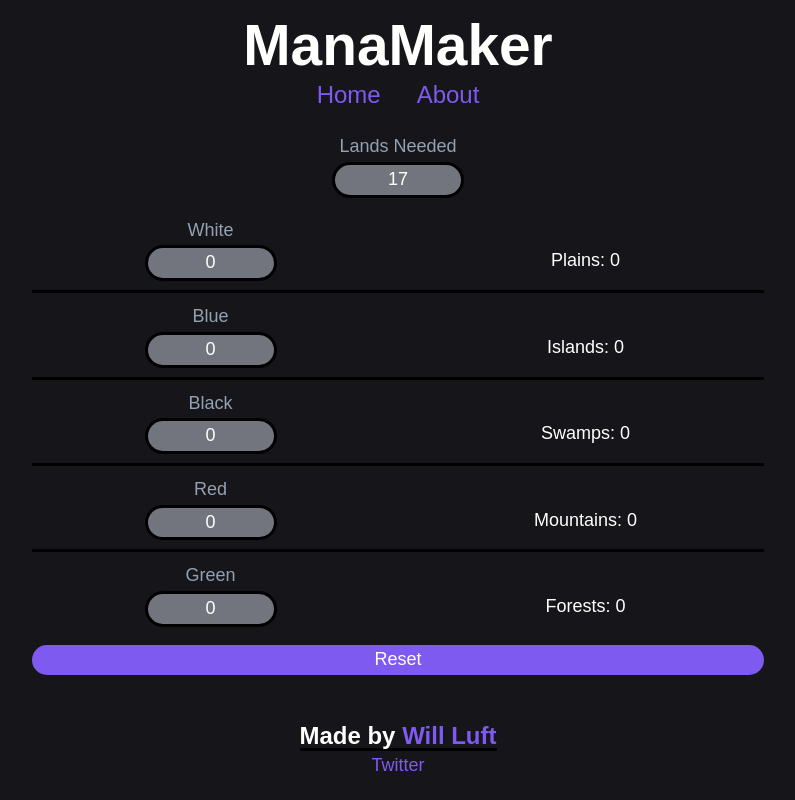
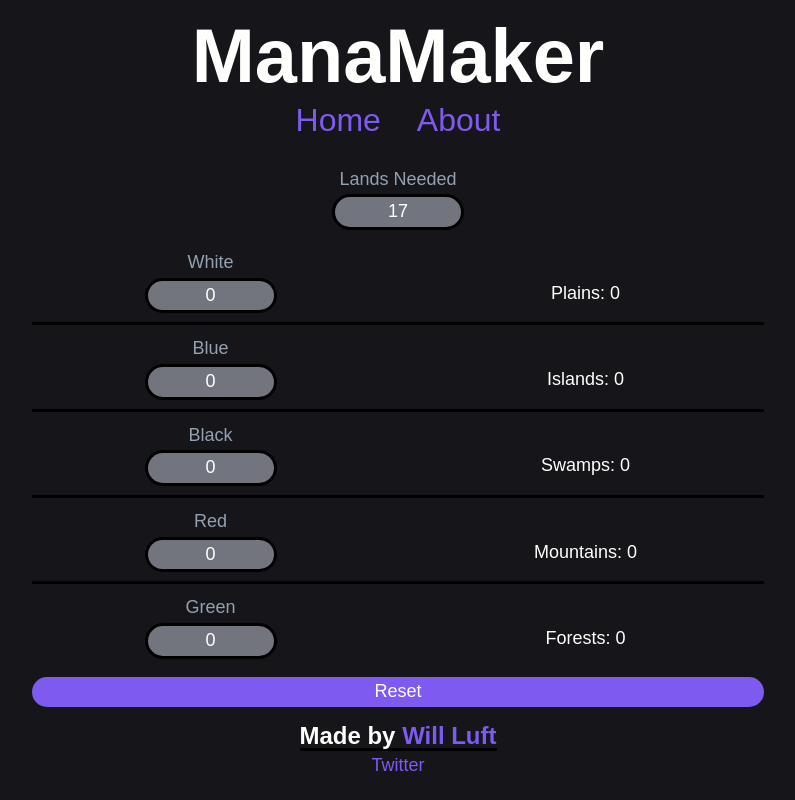
Before and after one commit to wdluft/manamaker-version-2, a React app: page / in a window 1280 px wide. Shown: the whole page, without its empty margins (242-1037 px from the left). Built offline with nearby package versions, Linux system fonts and the light colour scheme; the HTML template or start-up script is replaced by a standard one; a web font is replaced by a local one.

Commit message:
Added larger screen styles to header

```diff
--- a/src/components/elements/HeaderStyles.js
+++ b/src/components/elements/HeaderStyles.js
@@ -11,6 +11,12 @@ export const HeaderWrapper = styled.header`
   .header__title {
     font-size: var(--heading2);
   }
+
+  @media (min-width: 640px) {
+    .header__title {
+      font-size: var(--heading1);
+    }
+  }
 `;
 
 export const NavWrapper = styled.nav`
@@ -18,10 +24,16 @@ export const NavWrapper = styled.nav`
     list-style: none;
     display: flex;
     justify-content: center;
+  }
 
+  .nav__link {
+    margin: 0 18px;
+    font-size: var(--heading5);
+  }
+
+  @media (min-width: 640px) {
     .nav__link {
-      margin: 0 18px;
-      font-size: var(--heading5);
+      font-size: var(--heading4);
     }
   }
 `;
```
